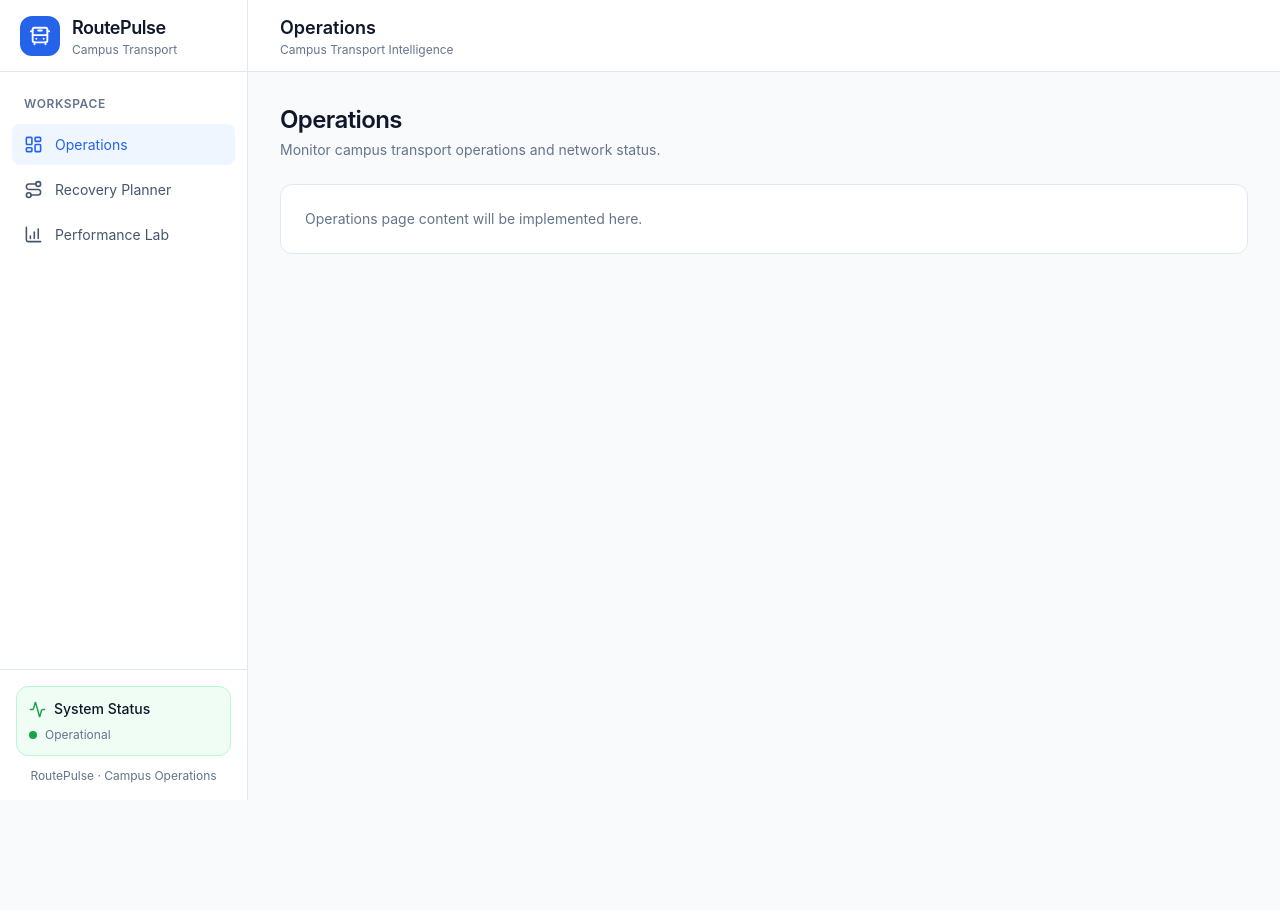
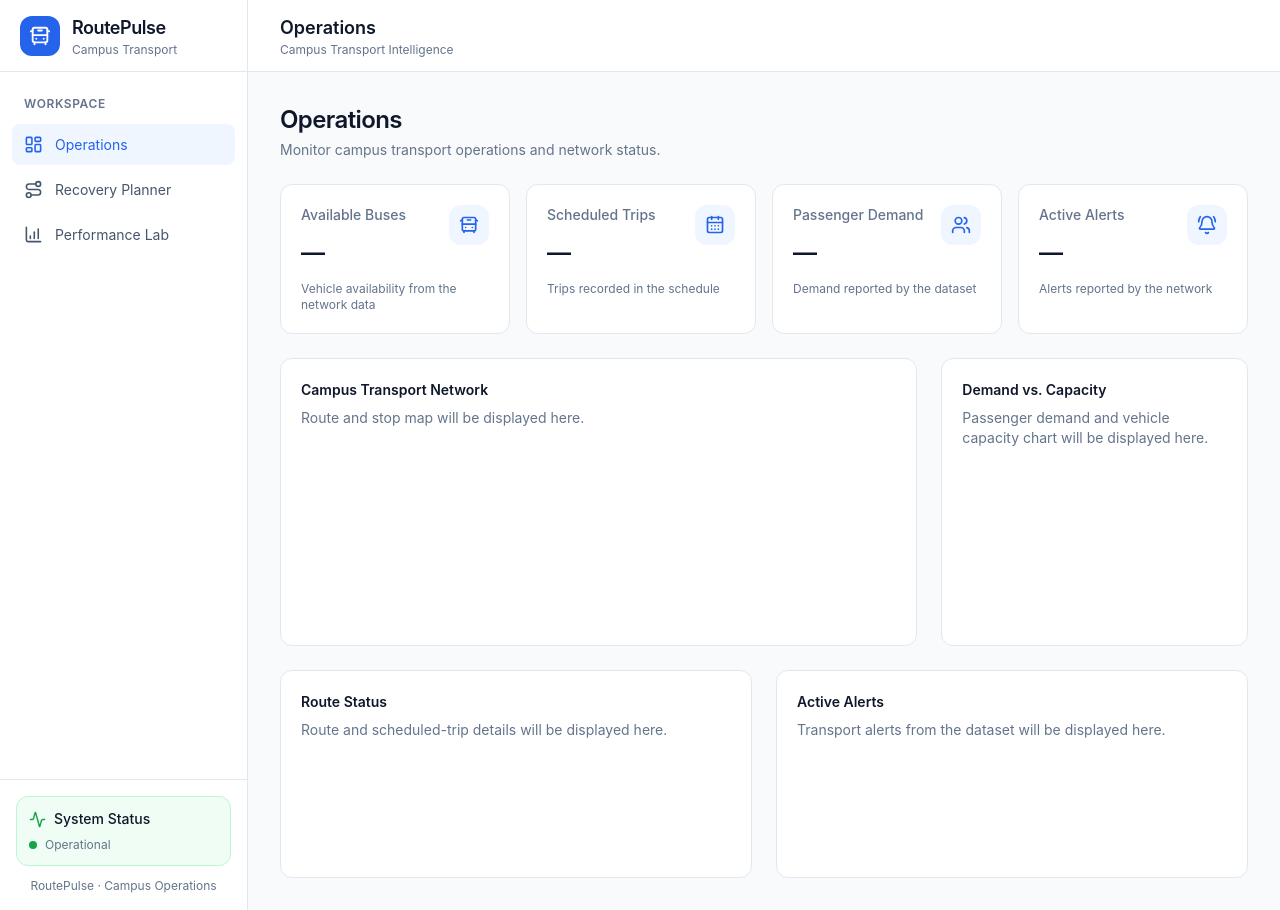
Before and after one commit to Iamsam45x/routePulse, a React (Vite) app in the folder frontend/: page / in a window 1280 px wide. Before the commit the page ends 800 px from the top, so only its background shows below. Built offline with nearby package versions, Linux system fonts and the light colour scheme.

Commit message:
feat: build operations dashboard layout and stat cards

```diff
--- /dev/null
+++ b/frontend/src/components/dashboard/StatCard.tsx
@@ -0,0 +1,40 @@
+
+import type { LucideIcon } from "lucide-react";
+
+interface StatCardProps {
+  title: string;
+  value: string;
+  description: string;
+  icon: LucideIcon;
+}
+
+export default function StatCard({
+  title,
+  value,
+  description,
+  icon: Icon,
+}: StatCardProps) {
+  return (
+    <article className="rounded-lg border border-border bg-white p-5">
+      <div className="flex items-start justify-between gap-3">
+        <div>
+          <p className="text-sm font-medium text-muted-foreground">
+            {title}
+          </p>
+
+          <p className="mt-3 text-2xl font-semibold tracking-tight text-foreground">
+            {value}
+          </p>
+        </div>
+
+        <div className="flex h-10 w-10 shrink-0 items-center justify-center rounded-lg bg-primary-soft text-primary">
+          <Icon size={20} aria-hidden="true" />
+        </div>
+      </div>
+
+      <p className="mt-3 text-xs text-muted-foreground">
+        {description}
+      </p>
+    </article>
+  );
+}
--- a/frontend/src/components/layout/AppLayout.tsx
+++ b/frontend/src/components/layout/AppLayout.tsx
@@ -6,6 +6,7 @@ import {
   navigationItems,
   type PageId,
 } from "../../config/navigation";
+import OperationsPage from "../../pages/OperationPage";
 
 export default function AppLayout() {
   const [activePage, setActivePage] = useState<PageId>("operations");
@@ -44,8 +45,8 @@ export default function AppLayout() {
       />
 
       <div className="flex min-w-0 flex-1 flex-col">
-        {/* Header */}
-        <header className="sticky top-0 z-30 flex h-[72px] shrink-0 items-center gap-3 border-b border-border bg-white px-4 sm:px-6 lg:px-8">
+
+        <header className="sticky top-0 z-30 flex h-18 shrink-0 items-center gap-3 border-b border-border bg-white px-4 sm:px-6 lg:px-8">
           <button
             type="button"
             aria-label="Open navigation menu"
@@ -67,30 +68,35 @@ export default function AppLayout() {
           </div>
         </header>
 
-        {/* Temporary page content */}
+
+
 <main className="flex-1 p-4 sm:p-6 lg:p-8">
   <div className="mb-6">
     <h1 className="text-2xl font-semibold tracking-tight">
       {activeItem?.label ?? "Operations"}
     </h1>
+
     <p className="mt-1 text-sm text-muted-foreground">
       {activePage === "operations" &&
         "Monitor campus transport operations and network status."}
-
       {activePage === "recovery-planner" &&
         "Plan recovery scenarios and review proposed schedules."}
-
       {activePage === "performance-lab" &&
         "Compare baseline performance with optimized results."}
     </p>
   </div>
 
+  {activePage === "operations" ? (
+    <OperationsPage />
+  ) : (
     <div className="rounded-lg border border-border bg-white p-6">
       <p className="text-sm text-muted-foreground">
         {activeItem?.label} page content will be implemented here.
       </p>
     </div>
+  )}
 </main>
+
       </div>
     </div>
   );
--- /dev/null
+++ b/frontend/src/pages/OperationPage.tsx
@@ -0,0 +1,94 @@
+
+import {
+  BusFront,
+  CalendarDays,
+  Users,
+  BellRing,
+} from "lucide-react";
+
+import StatCard from "../components/dashboard/StatCard";
+
+export default function OperationsPage() {
+
+const statCards = [
+  {
+    title: "Available Buses",
+    value: "—",
+    description: "Vehicle availability from the network data",
+    icon: BusFront,
+  },
+  {
+    title: "Scheduled Trips",
+    value: "—",
+    description: "Trips recorded in the schedule",
+    icon: CalendarDays,
+  },
+  {
+    title: "Passenger Demand",
+    value: "—",
+    description: "Demand reported by the dataset",
+    icon: Users,
+  },
+  {
+    title: "Active Alerts",
+    value: "—",
+    description: "Alerts reported by the network",
+    icon: BellRing,
+  },
+];
+
+  return (
+    <div className="space-y-6">
+
+
+<section aria-label="Transport metrics">
+  <div className="grid grid-cols-1 gap-4 sm:grid-cols-2 xl:grid-cols-4">
+    {statCards.map((card) => (
+      <StatCard
+        key={card.title}
+        title={card.title}
+        value={card.value}
+        description={card.description}
+        icon={card.icon}
+      />
+    ))}
+  </div>
+</section>
+
+
+
+      <section className="grid grid-cols-1 gap-6 xl:grid-cols-3">
+        <div className="min-h-72 rounded-lg border border-border bg-white p-5 xl:col-span-2">
+          <h2 className="font-semibold">Campus Transport Network</h2>
+          <p className="mt-2 text-sm text-muted-foreground">
+            Route and stop map will be displayed here.
+          </p>
+        </div>
+
+        <div className="min-h-72 rounded-lg border border-border bg-white p-5">
+          <h2 className="font-semibold">Demand vs. Capacity</h2>
+          <p className="mt-2 text-sm text-muted-foreground">
+            Passenger demand and vehicle capacity chart will be displayed here.
+          </p>
+        </div>
+      </section>
+
+
+      <section className="grid grid-cols-1 gap-6 xl:grid-cols-2">
+        <div className="min-h-52 rounded-lg border border-border bg-white p-5">
+          <h2 className="font-semibold">Route Status</h2>
+          <p className="mt-2 text-sm text-muted-foreground">
+            Route and scheduled-trip details will be displayed here.
+          </p>
+        </div>
+
+        <div className="min-h-52 rounded-lg border border-border bg-white p-5">
+          <h2 className="font-semibold">Active Alerts</h2>
+          <p className="mt-2 text-sm text-muted-foreground">
+            Transport alerts from the dataset will be displayed here.
+          </p>
+        </div>
+      </section>
+    </div>
+  );
+}
```
Lines whose indentation alone changed are shown as unchanged.
